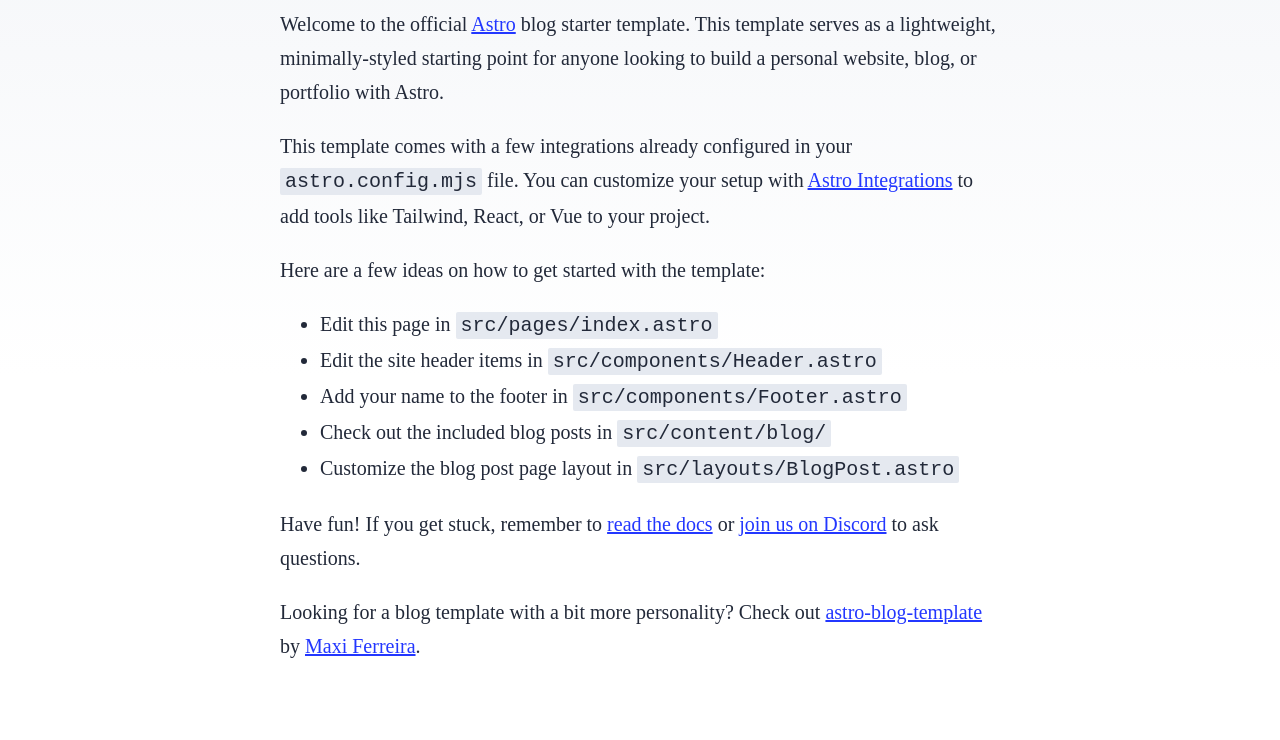
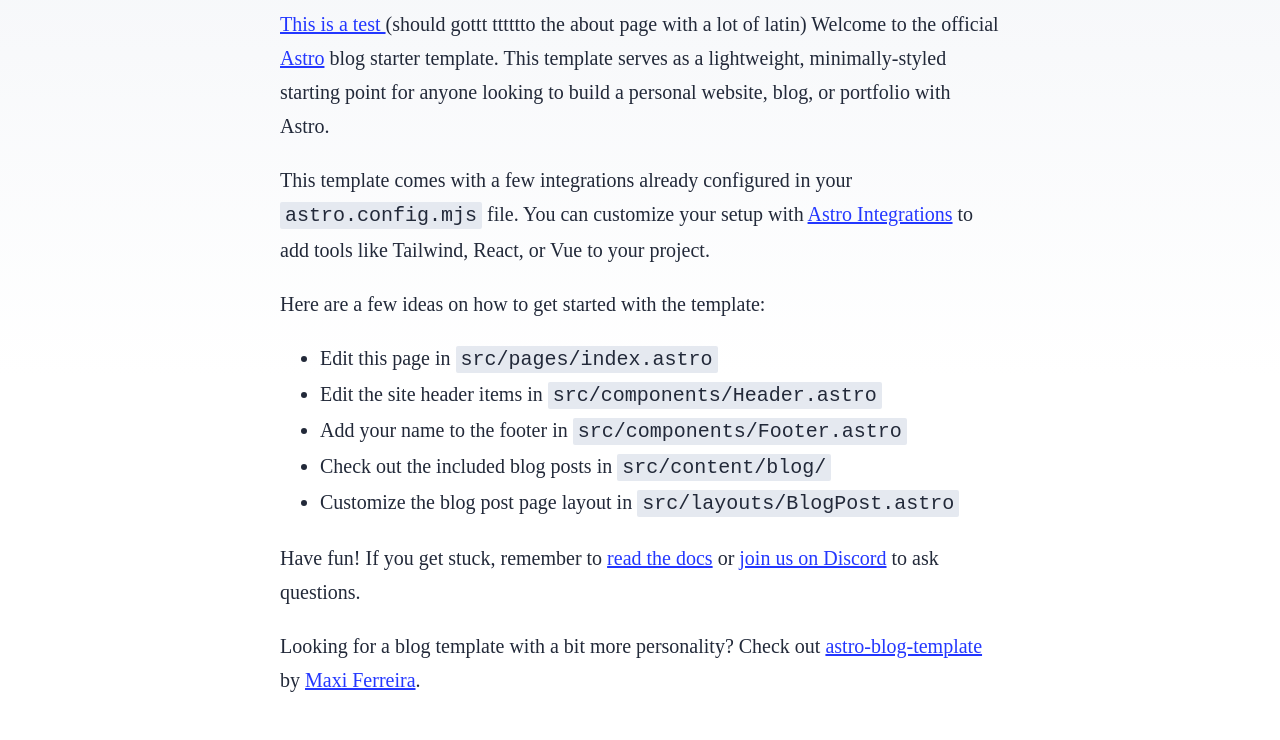
Before and after one commit to Charlie-duf/cs4421-astro-blog, an Astro site: page / in a window 1280 px wide. Shown: the part 224-964 px from the top of the page. Built offline with nearby package versions, Linux system fonts and the light colour scheme; Astro itself is replaced by a stand-in of ours.

```diff
--- a/src/pages/index.astro
+++ b/src/pages/index.astro
@@ -15,6 +15,7 @@
 		<main>
 			<h1>🧑‍🚀 Hello, Astronaut!</h1>
 			<p>
+				<a href="src\pages\about.astro">This is a test </a>(should gottt tttttto the about page with a lot of latin)
 				Welcome to the official <a href="https://astro.build/">Astro</a> blog starter template. This template
 				serves as a lightweight, minimally-styled starting point for anyone looking to build a personal
 				website, blog, or portfolio with Astro.
@@ -35,8 +36,8 @@
 			</ul>
 			<p>
 				Have fun! If you get stuck, remember to
-				<a href="https://docs.astro.build/">read the docs</a>
-				or <a href="https://astro.build/chat">join us on Discord</a> to ask questions.
+				<a href="https://docs.astro.build/"> read the docs</a>
+				or <a href="https://astro.build/chat"> join us on Discord</a> to ask questions.
 			</p>
 			<p>
 				Looking for a blog template with a bit more personality? Check out
```
Also changed, not shown: src/utils/date.test.ts (added).
